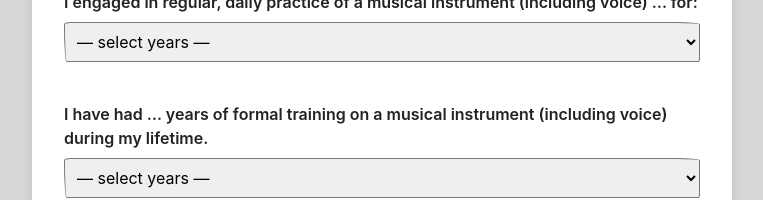
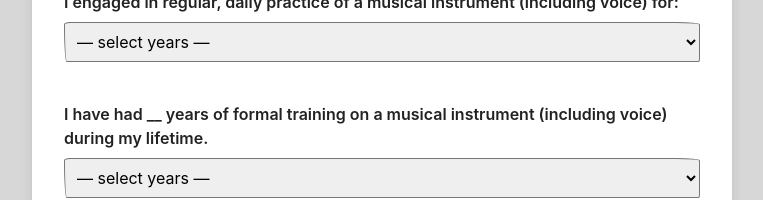
Before and after one commit to kristina-djukic/diplomski, a React (Create React App) app in the folder frontend/: page / in a window 1280 px wide. Both pictures are taken after a click on the button "Start". Shown: the part 183-383 px from the top of the page, without its empty margins (258-1021 px from the left). Built offline with nearby package versions, Linux system fonts and the light colour scheme; a web font is replaced by a local one.

Commit message:
Questions further changed

```diff
--- a/frontend/src/components/QuestionsForm.js
+++ b/frontend/src/components/QuestionsForm.js
@@ -58,7 +58,7 @@ export default function QuestionsForm({ formData, onChange, onContinue }) {
       <div className="questions-card">
         <div className="qf-group">
           <label className="qf-label">
-            I engaged in regular, daily practice of a musical instrument (including voice) … for:
+            I engaged in regular, daily practice of a musical instrument (including voice) for:
           </label>
           <select
             className="qf-select"
@@ -77,7 +77,7 @@ export default function QuestionsForm({ formData, onChange, onContinue }) {
 
         <div className="qf-group">
           <label className="qf-label">
-           I have had … years of formal training on a musical instrument (including voice) during my lifetime.
+           I have had __ years of formal training on a musical instrument (including voice) during my lifetime.
           </label>
           <select
             className="qf-select"
```
